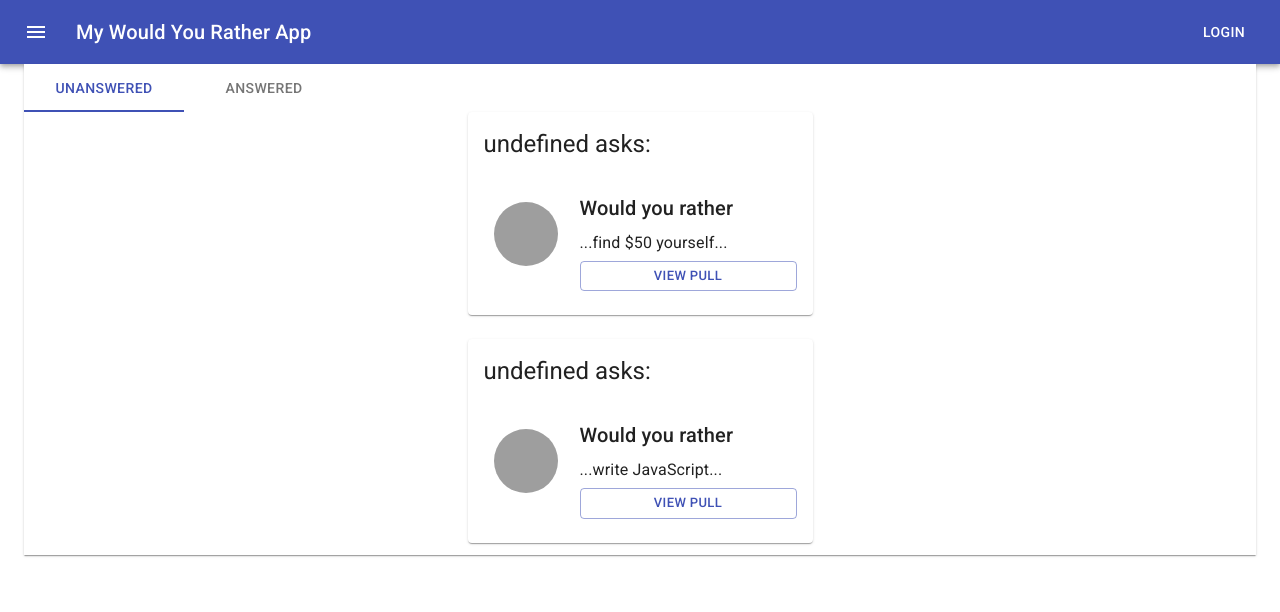
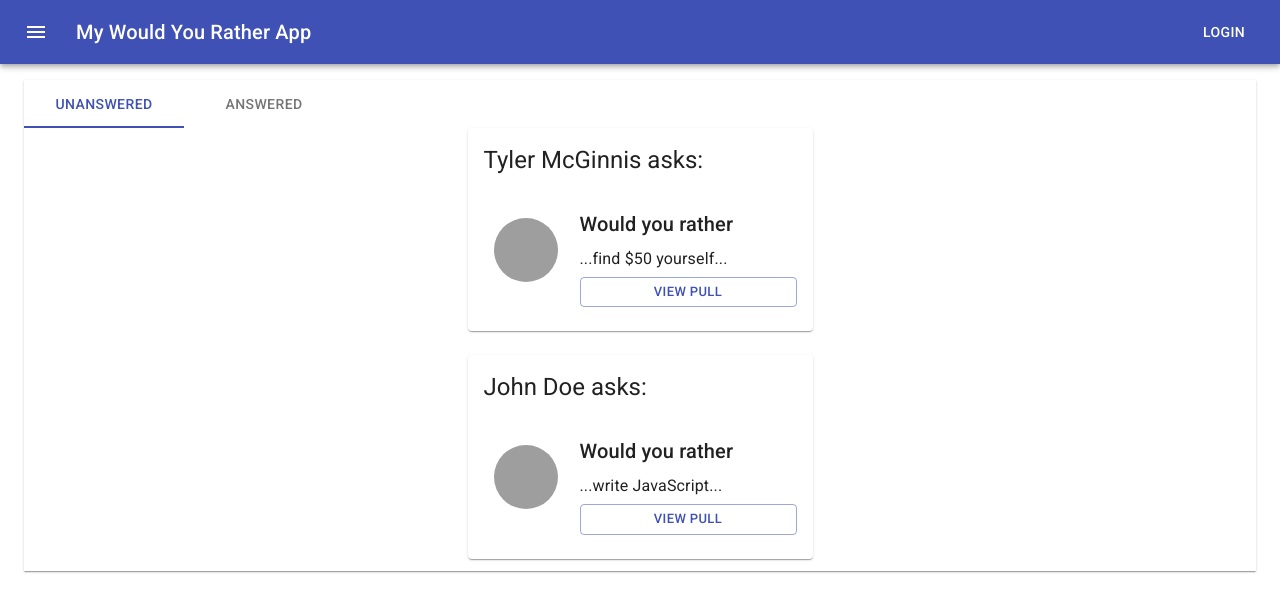
Before and after one commit to stephane-duteriez/WouldYouRather, a React (Create React App) app: page / in a window 1280 px wide. Shown: the top 612 px of the page. Built offline with nearby package versions, Linux system fonts and the light colour scheme; grey boxes are pictures that could not be loaded.

Commit message:
refatcoring : creation of presentation component

```diff
--- a/src/Components/HomeContainer.js
+++ b/src/Components/HomeContainer.js
@@ -1,16 +1,14 @@
 import React from 'react';
-import Container from '@material-ui/core/Container';
-import Paper from '@material-ui/core/Paper';
 import Tabs from '@material-ui/core/Tabs';
 import Tab from '@material-ui/core/Tab';
 import ListQuestions from './ListQuestions';
+import MainWrapper from './MainWrapper';
 
 /**
  * @description Home Container
- * @param {object} props
  * @return {Component}
  */
-export default function HomeContainer(props) {
+export default function HomeContainer() {
   const [tab, setTab] = React.useState(0);
 
   const handleChange = (event, newValue) => {
@@ -18,8 +16,7 @@ export default function HomeContainer(props) {
   };
 
   return (
-    <Container >
-      <Paper square>
+    <MainWrapper square>
       <Tabs
         value={tab}
         indicatorColor="primary"
@@ -31,7 +28,6 @@ export default function HomeContainer(props) {
         <Tab label="answered"/>
       </Tabs>
       <ListQuestions type={tab===0?'unanswered':'answered'}/>
-      </Paper>
-    </Container>
+    </MainWrapper>
   );
 };
--- a/src/Components/ListQuestions.js
+++ b/src/Components/ListQuestions.js
@@ -1,9 +1,9 @@
 import React from 'react';
 import {useSelector} from 'react-redux';
 import PropTypes from 'prop-types';
-import {Grid} from '@material-ui/core';
 import QuestionCard from './QuestionCard';
 import CardDetailHome from './CardDetailHome';
+import MyGrid from './MyGrid';
 
 /**
  * @descrition Component list of question
@@ -19,24 +19,18 @@ export default function ListQuestions(props) {
   });
 
   return (
-    <Grid
-      container
-      spacing={3}
-      direction="column"
-      justify="center"
-      alignItems="center">
+    <MyGrid >
       {questions.filter((item) =>
         props.type==='answered'?item.alreadyAnswered:!item.alreadyAnswered)
           .map((item) => (
-            <Grid item key={item.id} >
-              <QuestionCard
-                idQuestion={item.id}
-                Inner={CardDetailHome}
-                title={(name)=>`${name} asks:`}
-              />
-            </Grid>
+            <QuestionCard
+              key={item.id}
+              idQuestion={item.id}
+              Inner={CardDetailHome}
+              title={(name)=>`${name} asks:`}
+            />
           ))}
-    </Grid>
+    </MyGrid>
   );
 };
 
--- /dev/null
+++ b/src/Components/MainWrapper.js
@@ -0,0 +1,32 @@
+import React from 'react';
+import Container from '@material-ui/core/Container';
+import Paper from '@material-ui/core/Paper';
+import {makeStyles} from '@material-ui/core/styles';
+import PropTypes from 'prop-types';
+
+const useStyles = makeStyles((theme) => ({
+  paper: {
+    marginTop: '1em',
+  },
+}));
+
+/**
+ * @description Home Container
+ * @param {object} props
+ * @return {Component}
+ */
+export default function MainWrapper(props) {
+  const classes = useStyles();
+
+  return (
+    <Container >
+      <Paper square className={classes.paper}>
+        {props.children}
+      </Paper>
+    </Container>
+  );
+};
+
+MainWrapper.propTypes = {
+  children: PropTypes.array,
+};
--- /dev/null
+++ b/src/Components/MyGrid.js
@@ -0,0 +1,29 @@
+import React from 'react';
+import PropTypes from 'prop-types';
+import {Grid} from '@material-ui/core';
+
+/**
+ * @descrition Component list of question
+ * @param {object} props
+ * @return {Component}
+ */
+export default function ListQuestions(props) {
+  const childrens = props.children.map?[...props.children]:[props.children];
+  return (
+    <Grid
+      container
+      spacing={3}
+      direction="column"
+      justify="center"
+      alignItems="center">
+      {childrens.map((children)=>
+        <Grid item key={`grid${children.key}`}>
+          {children}
+        </Grid>)}
+    </Grid>
+  );
+};
+
+ListQuestions.propTypes = {
+  children: PropTypes.array,
+};
--- a/src/Components/Question.js
+++ b/src/Components/Question.js
@@ -2,10 +2,11 @@ import React from 'react';
 import {useSelector} from 'react-redux';
 import PropTypes from 'prop-types';
 import {withRouter} from 'react-router-dom';
-import {Grid} from '@material-ui/core';
+import MyGrid from './MyGrid';
 import QuestionCard from './QuestionCard';
 import CardDetailQuestionNotAnswered from './CardDetailQuestionNotAnswered';
 import CardDetailQuestionAnswered from './CardDetailQuestionAnswered';
+import MainWrapper from './MainWrapper';
 
 /**
  * @descrition Component list of question
@@ -20,13 +21,8 @@ function Question(props) {
         false);
   });
   return (
-    <Grid
-      container
-      spacing={3}
-      direction="column"
-      justify="center"
-      alignItems="center">
-      <Grid item>
+    <MainWrapper>
+      <MyGrid >
         <QuestionCard
           idQuestion={idQuestion}
           Inner={alreadyAnswered?
@@ -34,8 +30,8 @@ function Question(props) {
             CardDetailQuestionNotAnswered}
           title={(name)=>`${name} asks:`}
         />
-      </Grid>
-    </Grid>
+      </MyGrid>
+    </MainWrapper>
   );
 };
 
--- a/src/Components/QuestionCard.js
+++ b/src/Components/QuestionCard.js
@@ -28,6 +28,7 @@ export default function QuestionCard(props) {
       if (question) {
         return {
           authorId: question.author,
+          userName: users[question.author].name,
           optionOne: question.optionOne.text,
           nbrVotesOne: question.optionOne.votes.length,
           optionTwo: question.optionTwo.text,
```
Lines whose indentation alone changed are shown as unchanged.
